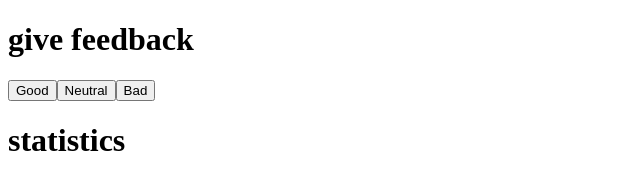
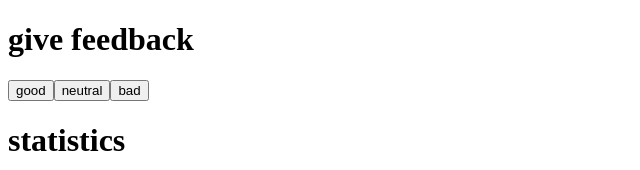
Before and after one commit to jstark523/FullStack0Course, a React (Create React App) app in the folder part1/unicafe/: page / in a window 1280 px wide. Shown: the top 170 px of the page, without its empty margins (0-640 px from the left). Built offline with nearby package versions, Linux system fonts and the light colour scheme.

Commit message:
Exercise 1.10

```diff
--- a/part1/unicafe/src/App.js
+++ b/part1/unicafe/src/App.js
@@ -1,4 +1,18 @@
 import { useState } from 'react'
+
+const Button = ({text, handleClick}) =>{
+  return (
+    <button onClick={handleClick}>{text}</button>
+  )
+}
+
+const StatisticLine = (props) =>{
+  return(
+    <>
+    <p>{props.text} {props.value} {props.endl}</p>
+    </>
+  )
+}
 
 const Statistics = ({good, bad, neutral}) => {
   if(good + neutral + bad === 0){
@@ -12,12 +26,12 @@ const Statistics = ({good, bad, neutral}) => {
     return (
       <>
       <h1>statistics</h1>
-      <p>good {good}</p>
-      <p>neutral {neutral}</p>
-      <p>bad {bad}</p>
-      <p>all {bad + good + neutral}</p>
-      <p>average {(bad + good + neutral)/3}</p>
-      <p>positive {good/(neutral + bad + good)} %</p>
+      <StatisticLine text = "good" value = {good} endl = ""></StatisticLine>
+      <StatisticLine text = "neutral" value = {neutral} endl = ""></StatisticLine>
+      <StatisticLine text = "bad" value = {bad} endl = ""></StatisticLine>
+      <StatisticLine text = "all" value = {bad + good + neutral} endl = ""></StatisticLine>
+      <StatisticLine text = "average" value = {(bad + good + neutral)/3} endl = ""></StatisticLine>
+      <StatisticLine text = "positive" value = {(good/(neutral + bad + good)) * 100} endl = "%"></StatisticLine>
       </>
     )
 
@@ -29,10 +43,15 @@ const App = () => {
   const [neutral, setNeutral] = useState(0)
   const [bad, setBad] = useState(0)
 
+  const goodClick = () => setGood(good + 1)
+  const badClick = () => setBad(bad + 1)
+  const neutralClick = () => setNeutral(neutral + 1)
+
+
   return (
     <div>
       <h1>give feedback</h1>
-      <button onClick={() => setGood(good + 1)}>Good</button><button onClick={() => setNeutral(neutral + 1)}>Neutral</button><button onClick={() => setBad(bad + 1)}>Bad</button>
+      <Button text = "good" handleClick={goodClick}></Button><Button text = "neutral" handleClick={neutralClick}></Button><Button text = "bad" handleClick={badClick}></Button>
       <Statistics good = {good} bad = {bad} neutral = {neutral}></Statistics>
     </div>
   )
```
